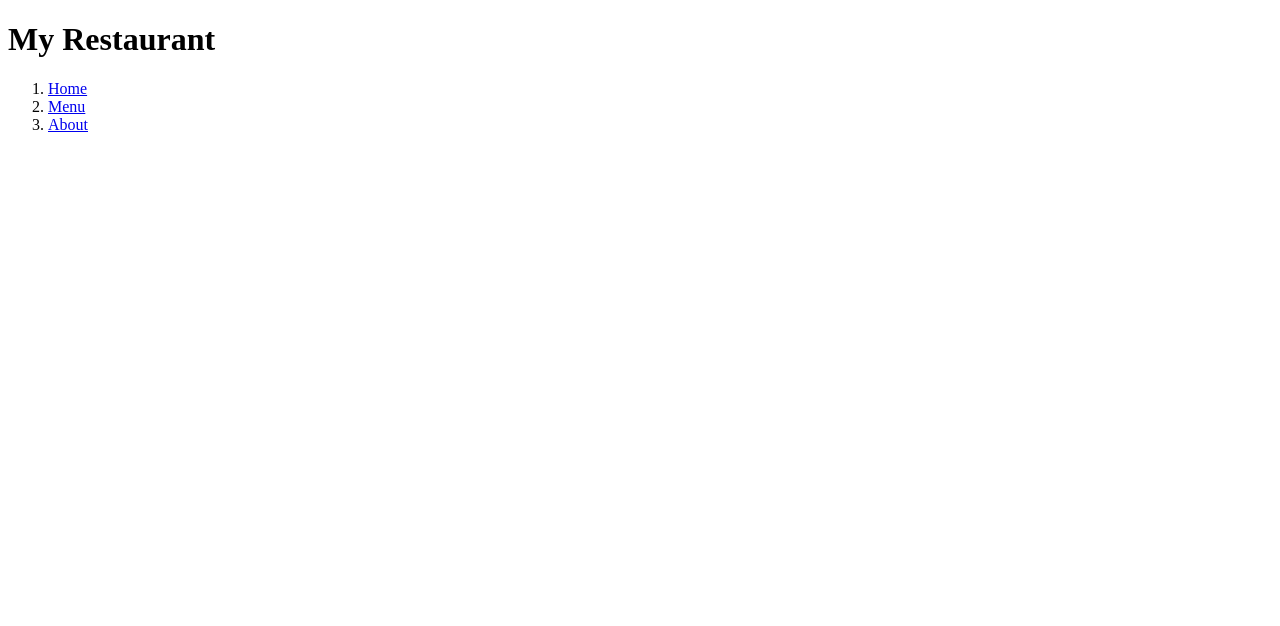
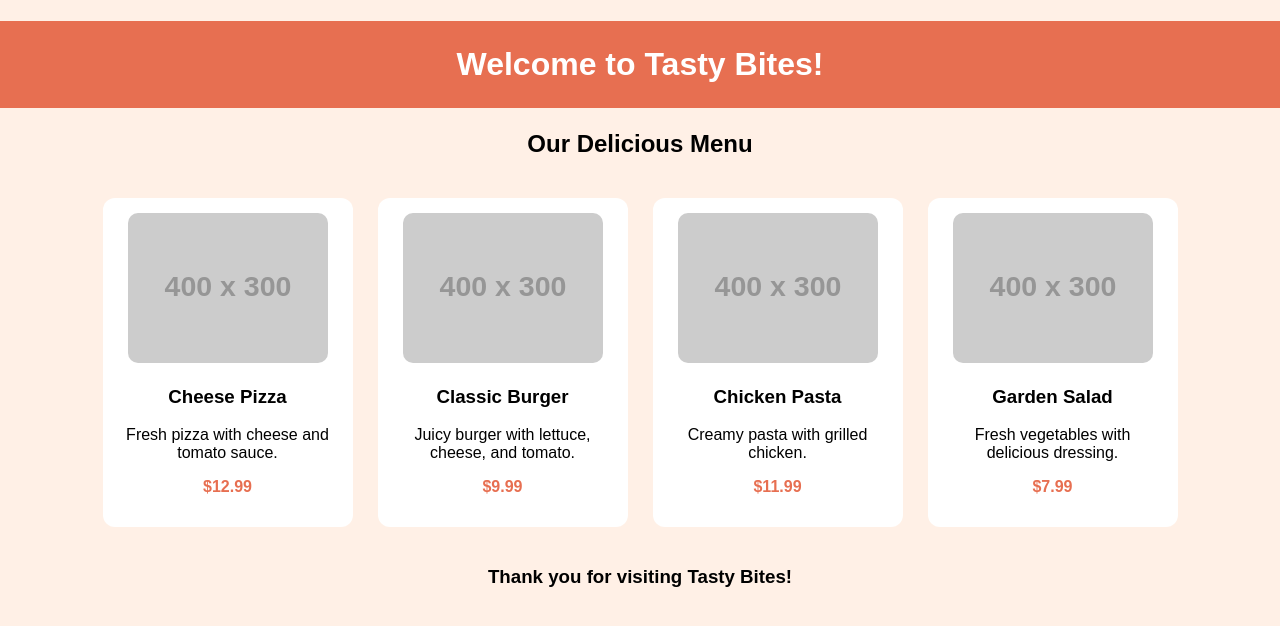
Before and after one commit to Ckaneysu/Restaurant-Lab-, a plain HTML site: page index.html in a window 1280 px wide. Drawn offline with Linux system fonts and the light colour scheme; placeholder pictures from the web are drawn by us.

Commit message:
Revamp index.html for Tasty Bites Restaurant
Updated the restaurant name and added a menu with food items, images, and prices. Included styling for layout and appearance.

```diff
--- a/index.html
+++ b/index.html
@@ -1,23 +1,92 @@
+
 <!DOCTYPE html>
 <html lang="en">
 <head>
     <meta charset="UTF-8">
     <meta name="viewport" content="width=device-width, initial-scale=1.0">
-    <title>Document</title>
-    <link rel="stylesheet" href="style.css">
+    <title>Tasty Bites Restaurant</title>
+
+    <style>
+        body {
+            background-color: #fff0e6;
+            font-family: Arial, sans-serif;
+            text-align: center;
+            margin: 0;
+        }
+
+        h1 {
+            background-color: #e76f51;
+            color: white;
+            padding: 25px;
+        }
+
+        .menu {
+            display: flex;
+            flex-wrap: wrap;
+            justify-content: center;
+            gap: 25px;
+            padding: 20px;
+        }
+
+        .food-item {
+            background-color: white;
+            padding: 15px;
+            border-radius: 12px;
+            width: 220px;
+        }
+
+        .food-item img {
+            width: 200px;
+            height: 150px;
+            object-fit: cover;
+            border-radius: 10px;
+        }
+
+        .price {
+            color: #e76f51;
+            font-weight: bold;
+        }
+    </style>
 </head>
+
 <body>
-<header>
-    <h1>My Restaurant</h1>
-</header>
-<nav>
-    <ol>
-        <li><a href="#home">Home</a></li>
-        <li><a href="#menu">Menu</a></li>
-        <li><a href="#sign in">About</a></li>
-    </ol>
-</nav>
-<header></header>
-    <main>
+
+    <h1>Welcome to Tasty Bites!</h1>
+    <h2>Our Delicious Menu</h2>
+
+    <div class="menu">
+
+        <div class="food-item">
+            <img src="https://placehold.co/400x300?text=Pizza" alt="Pizza">
+            <h3>Cheese Pizza</h3>
+            <p>Fresh pizza with cheese and tomato sauce.</p>
+            <p class="price">$12.99</p>
+        </div>
+
+        <div class="food-item">
+            <img src="https://placehold.co/400x300?text=Burger" alt="Burger">
+            <h3>Classic Burger</h3>
+            <p>Juicy burger with lettuce, cheese, and tomato.</p>
+            <p class="price">$9.99</p>
+        </div>
+
+        <div class="food-item">
+            <img src="https://placehold.co/400x300?text=Pasta" alt="Pasta">
+            <h3>Chicken Pasta</h3>
+            <p>Creamy pasta with grilled chicken.</p>
+            <p class="price">$11.99</p>
+        </div>
+
+        <div class="food-item">
+            <img src="https://placehold.co/400x300?text=Salad" alt="Salad">
+            <h3>Garden Salad</h3>
+            <p>Fresh vegetables with delicious dressing.</p>
+            <p class="price">$7.99</p>
+        </div>
+
+    </div>
+
+    <h3>Thank you for visiting Tasty Bites!</h3>
+
 </body>
 </html>
```
